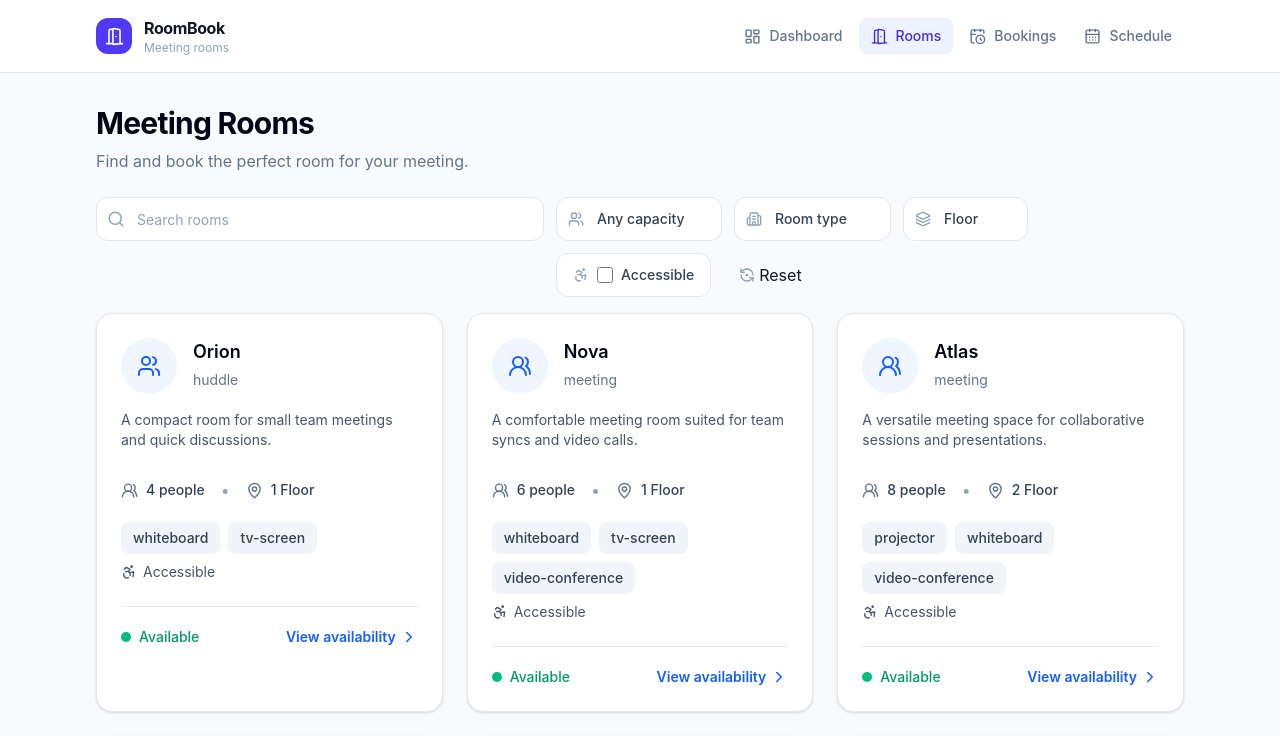
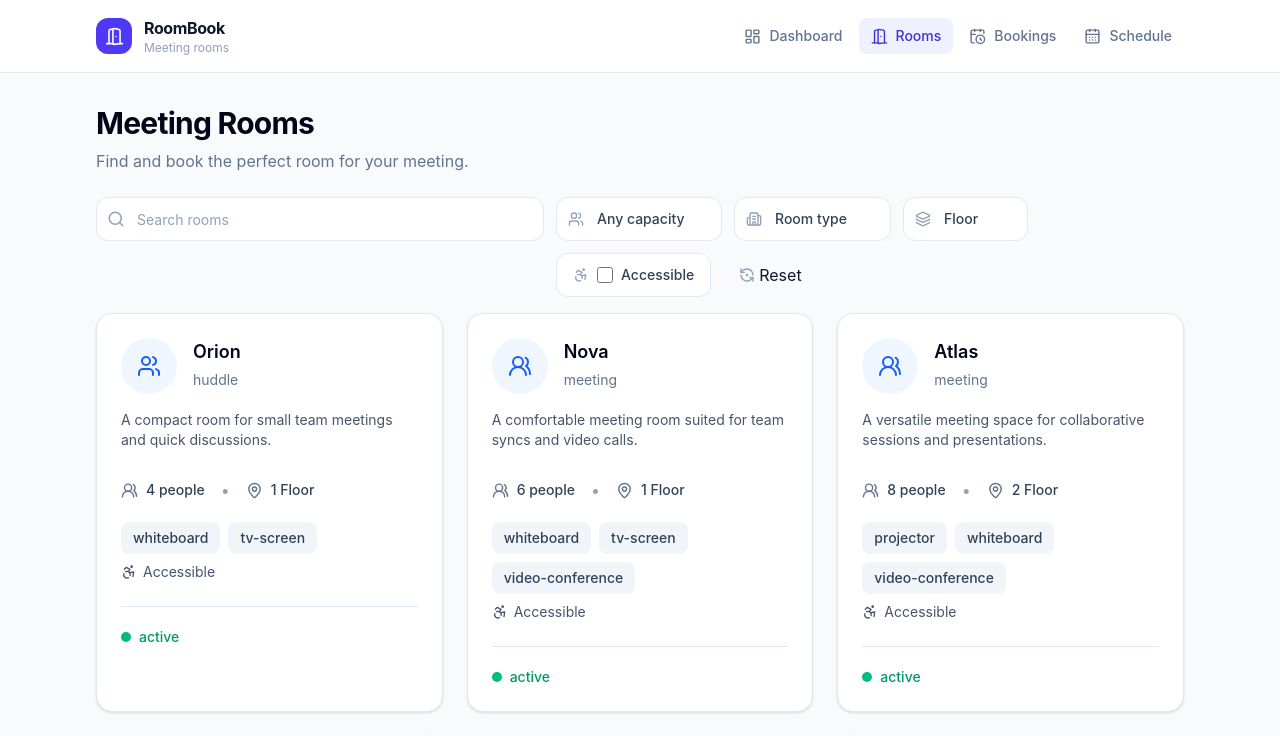
Before and after one commit to Ani-Gamtsemlidze/meeting-room-booking, a React (Vite) app: page /rooms in a window 1280 px wide. Shown: the top 736 px of the page. Built offline with nearby package versions, Linux system fonts and the light colour scheme.

Commit message:
refactor: apply loading states across pages

```diff
--- a/src/components/rooms/RoomsCard.tsx
+++ b/src/components/rooms/RoomsCard.tsx
@@ -1,6 +1,5 @@
 import {
   Accessibility,
-  ChevronRight,
   GraduationCap,
   MapPin,
   Presentation,
@@ -77,7 +76,7 @@ export default function RoomCard({ room }: RoomCardProps) {
           {room.status === "active" ? (
             <div className="flex items-center gap-2 text-emerald-600">
               <span className="h-2.5 w-2.5 rounded-full bg-emerald-500" />
-              <span className="text-sm font-medium">Available</span>
+              <span className="text-sm font-medium">active</span>
             </div>
           ) : (
             <div className="flex items-center gap-2 text-amber-600">
@@ -85,14 +84,6 @@ export default function RoomCard({ room }: RoomCardProps) {
               <span className="text-sm font-medium">Under maintenance</span>
             </div>
           )}
-
-          <button
-            type="button"
-            className="flex items-center gap-1 text-sm font-semibold text-blue-600 transition-colors hover:text-blue-700"
-          >
-            View availability
-            <ChevronRight size={18} />
-          </button>
         </div>
       </div>
     </section>
--- a/src/pages/Bookings.tsx
+++ b/src/pages/Bookings.tsx
@@ -10,16 +10,22 @@ import BookingList from "../components/bookings/BookingList";
 import SearchInput from "../components/SearchInput";
 import { useBookingFilter } from "../hooks/useBookingFilter";
 import BookingsFilter from "../components/bookings/BookingsFilter";
+import LoadingState from "../components/LoadingState";
 
 export default function Bookings() {
-  const bookings = useBookingStore((state) => state.bookings);
+   const bookings = useBookingStore((state) => state.bookings);
   const fetchBookings = useBookingStore((state) => state.fetchBookings);
+  const bookingsLoading = useBookingStore((state) => state.loading);
 
   const rooms = useRoomStore((state) => state.rooms);
   const fetchRooms = useRoomStore((state) => state.fetchRooms);
+  const roomsLoading = useRoomStore((state) => state.loading);
 
   const employees = useEmployeesStore((state) => state.employees);
   const fetchEmployees = useEmployeesStore((state) => state.fetchEmployees);
+  const employeesLoading = useEmployeesStore((state) => state.loading);
+
+  const isLoading = bookingsLoading || roomsLoading || employeesLoading;
 
   const filters = useBookingFilter(bookings);
 
@@ -60,12 +66,16 @@ export default function Bookings() {
         </div>
         <BookingsFilter {...filters} rooms={rooms} />
       </div>
+      <LoadingState loading={isLoading} >
 
       <BookingList
         bookings={filters.filteredBookings}
         rooms={rooms}
         employees={employees}
       />
+
+      </LoadingState>
+
     </div>
   );
 }
--- a/src/pages/Dashboard.tsx
+++ b/src/pages/Dashboard.tsx
@@ -5,6 +5,7 @@ import { useBookingStore } from "../store/useBookingStore";
 import { RoomStatusCard } from "../components/dashboard/RoomStatusCard";
 import { Link } from "react-router-dom";
 import { DashboardStats } from "../components/dashboard/DashboardStats";
+import LoadingState from "../components/LoadingState";
 
 export default function Dashboard() {
   const bookings = useBookingStore((state) => state.bookings);
@@ -12,12 +13,17 @@ export default function Dashboard() {
   const fetchBookings = useBookingStore((state) => state.fetchBookings);
   const fetchRooms = useRoomStore((state) => state.fetchRooms);
 
+  const bookingsLoading = useBookingStore((state) => state.loading);
+  const roomsLoading = useRoomStore((state) => state.loading);
+  const isLoading = bookingsLoading || roomsLoading;
+
   useEffect(() => {
     fetchBookings();
     fetchRooms();
   }, [fetchBookings, fetchRooms]);
   return (
-    <div className="mx-auto w-full max-w-6xl px-4 py-8 sm:px-6 lg:px-8">
+    <div className="mx-auto w-full  max-w-6xl px-4 py-8 sm:px-6 lg:px-8">
+      <LoadingState loading={isLoading}>
         <DashboardStats rooms={rooms} bookings={bookings} />
         <div className="grid gap-6 lg:grid-cols-[1fr_1.3fr]">
           <TodayBookings bookings={bookings} rooms={rooms} />
@@ -49,6 +55,7 @@ export default function Dashboard() {
             </div>
           </section>
         </div>
+      </LoadingState>
     </div>
   );
 }
--- a/src/pages/Rooms.tsx
+++ b/src/pages/Rooms.tsx
@@ -4,6 +4,7 @@ import RoomList from "../components/rooms/RoomList";
 import SearchInput from "../components/SearchInput";
 import RoomsFilter from "../components/rooms/RoomsFilter";
 import { useRoomsFilter } from "../hooks/useRoomsFilter";
+import LoadingState from "../components/LoadingState";
 
 export default function Rooms() {
   const { rooms, fetchRooms, loading } = useRoomStore();
@@ -12,8 +13,6 @@ export default function Rooms() {
   }, [fetchRooms]);
 
   const filters = useRoomsFilter(rooms);
-
-  if (loading) return <p>Loading rooms</p>;
 
   return (
     <div className="mx-auto w-full max-w-6xl  px-4 py-8 sm:px-6 lg:px-8">
@@ -28,11 +27,34 @@ export default function Rooms() {
       </div>
       <div className="flex flex-col gap-3 lg:flex-row  mb-4">
         <div className="w-full lg:max-w-md">
-          <SearchInput value={filters.search} onChange={filters.setSearch} placeholder="Search rooms" />
+          <SearchInput
+            value={filters.search}
+            onChange={filters.setSearch}
+            placeholder="Search rooms"
+          />
         </div>
         <RoomsFilter {...filters} />
       </div>
-      <RoomList rooms={filters.filteredRooms} />
+      <LoadingState loading={loading}>
+        {filters.filteredRooms.length === 0 ? (
+          <div className="rounded-2xl border border-slate-200 bg-white p-10 text-center">
+            <p className="text-sm font-medium text-slate-600">
+              No rooms match your filters.
+            </p>
+            <p className="mt-1 text-sm text-slate-400">
+              Try adjusting your search or filters.
+            </p>
+            <button
+              onClick={filters.resetFilters}
+              className="mt-4 text-sm font-semibold text-indigo-600 hover:text-indigo-700"
+            >
+              Clear filters
+            </button>
+          </div>
+        ) : (
+          <RoomList rooms={filters.filteredRooms} />
+        )}
+      </LoadingState>
     </div>
   );
 }
```
Lines whose indentation alone changed are shown as unchanged.
